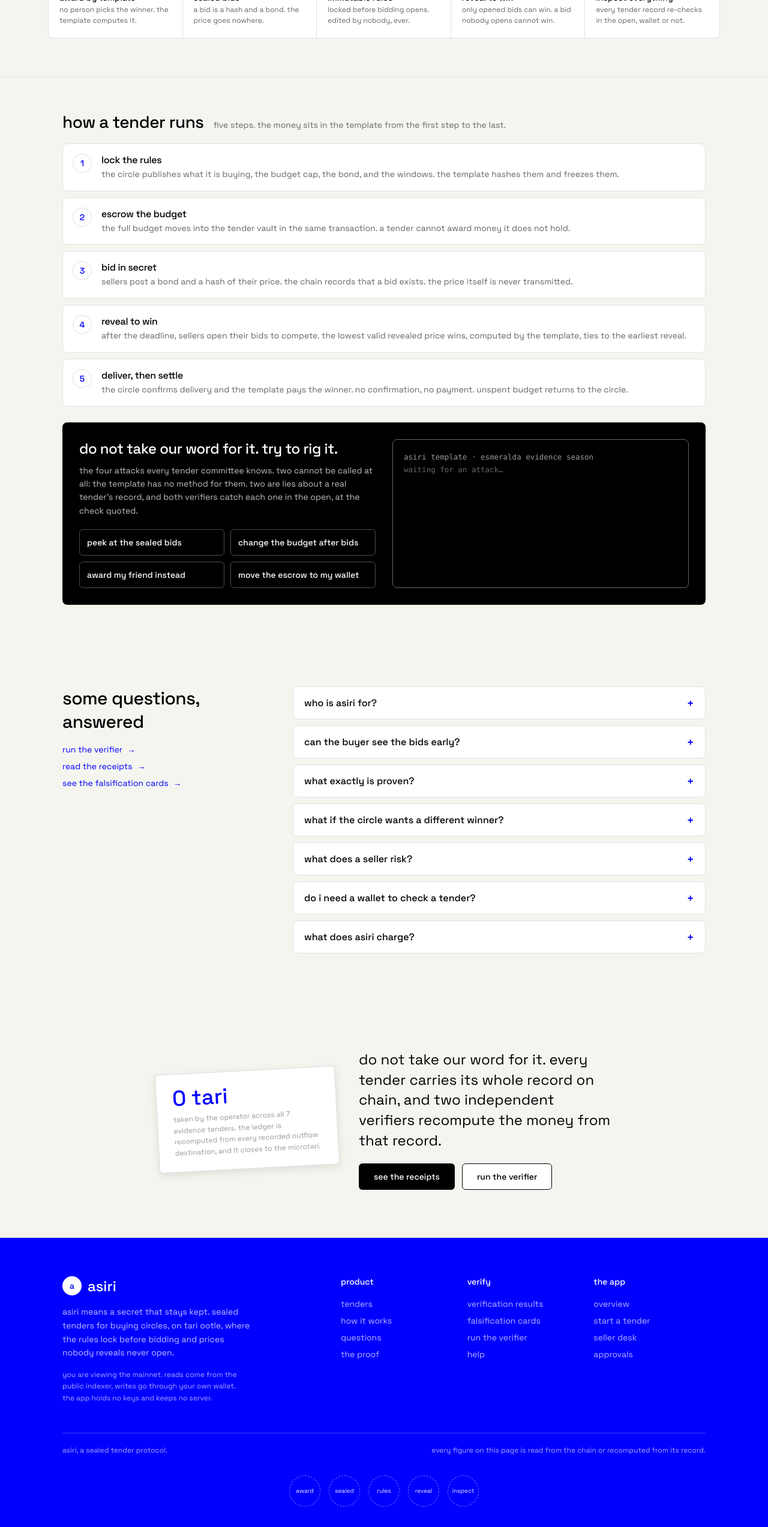
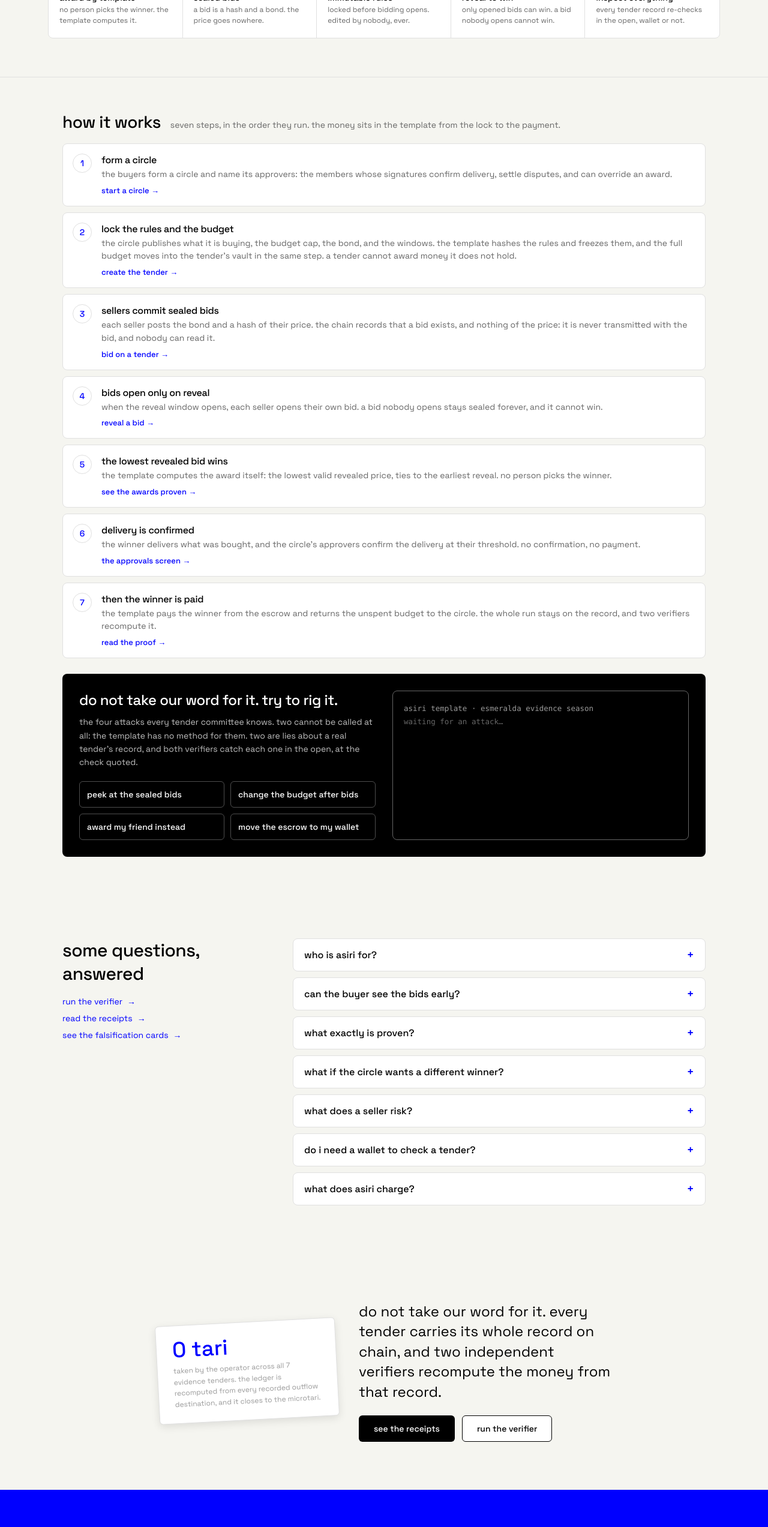
Before and after one commit to mnbgho/asiri, a website built with Vite: page app/index.html in a window 1280 px wide. Shown: the part 1460-4005 px from the top of the page at 60% size. Built offline with nearby package versions, Linux system fonts and the light colour scheme; no server answers.

Commit message:
App: navigation in the order a tender runs, with plain labels and purpose lines

```diff
--- a/app/src/backup.ts
+++ b/app/src/backup.ts
@@ -1,4 +1,4 @@
-// Backups of the seller desk's saved bids.
+// Backups of the bid and reveal screen's saved bids.
 //
 // A saved bid is the only copy of its salt anywhere: the
 // commitment on chain is a one-way hash, and neither the app,
--- a/app/src/inbox.ts
+++ b/app/src/inbox.ts
@@ -60,8 +60,8 @@ export function personalItems(args: {
       title: `${name(t)}: your bid is still sealed`,
       detail:
         t.revealDeadline !== null
-          ? `reveal it from the seller desk before the window closes, ${deadlineText(network, t.revealDeadline, epoch)}. a bid nobody reveals stays sealed, and its bond is forfeited.`
-          : "reveal it from the seller desk while the reveal window is open. a bid nobody reveals stays sealed, and its bond is forfeited.",
+          ? `reveal it from bid and reveal before the window closes, ${deadlineText(network, t.revealDeadline, epoch)}. a bid nobody reveals stays sealed, and its bond is forfeited.`
+          : "reveal it from bid and reveal while the reveal window is open. a bid nobody reveals stays sealed, and its bond is forfeited.",
       dest: "#/app/seller",
     });
   }
--- a/app/src/main.ts
+++ b/app/src/main.ts
@@ -85,16 +85,86 @@ function startDeadlineTimer(): void {
   deadlineTimer = setInterval(() => void tickDeadlines(), 60_000);
 }
 
-const SCREENS: Record<string, string> = {
-  overview: "overview",
+// The screens' titles, keyed by route. The tender and circle
+// routes are records: they are opened from a list or by
+// address, not from the sidebar, so they carry a title and a
+// purpose line but no nav entry of their own.
+const TITLES: Record<string, string> = {
+  overview: "circles and tenders",
   tender: "tender record",
-  circle: "circle",
-  create: "create tender",
-  seller: "seller desk",
+  circle: "circle record",
+  create: "start a circle or tender",
+  seller: "bid and reveal",
   approvals: "approvals",
-  verify: "verify",
+  verify: "verify a tender",
   results: "results",
   help: "help",
+};
+
+// The sidebar, in the order a tender actually runs: see the
+// circles and tenders, start one, bid on it, approve what it
+// needs, then read the proof, with the self-check and the
+// help behind the proof. Each entry carries one plain line
+// saying what the visitor does or finds there, so the
+// navigation alone decodes the product.
+const NAV: { key: string; label: string; helper: string }[] = [
+  {
+    key: "overview",
+    label: "circles and tenders",
+    helper: "every circle and tender this browser can see, with its live state",
+  },
+  {
+    key: "create",
+    label: "start a circle or tender",
+    helper: "form the buying group, then lock its tender's rules and budget",
+  },
+  {
+    key: "seller",
+    label: "bid and reveal",
+    helper: "sellers: commit a sealed bid, then open it in the reveal window",
+  },
+  {
+    key: "approvals",
+    label: "approvals",
+    helper: "what is waiting for your signature: overrides, deliveries, disputes",
+  },
+  {
+    key: "results",
+    label: "results",
+    helper: "the proof: finished tenders, checked by two verifiers, with receipts",
+  },
+  {
+    key: "verify",
+    label: "verify a tender",
+    helper: "re-run the checks on any tender yourself, live, no wallet needed",
+  },
+  {
+    key: "help",
+    label: "help",
+    helper: "the questions every new circle asks, answered plainly",
+  },
+];
+
+// One plain line at the top of every screen, saying what the
+// screen is for, so no screen needs guessing at.
+const PURPOSES: Record<string, string> = {
+  overview:
+    "every circle and tender this browser can see, each with its live state. open a tender to read its whole record and act on it.",
+  tender:
+    "one tender's whole record: its locked rules, its money, every bid and reveal, and the actions its state allows.",
+  circle:
+    "one buying circle: its approvers, its treasury, its tenders, and what the circle can do.",
+  create:
+    "form a buying circle first, then create a tender for it. the rules and the budget lock before bidding opens, and the budget is escrowed in the same step.",
+  seller:
+    "commit a sealed bid with its bond while bidding is open, then come back in the reveal window and open it. only opened bids can win, and a bid nobody opens stays sealed.",
+  approvals:
+    "everything waiting for your signature: override proposals, deliveries to confirm, disputes to settle, and what needs you as a seller or a winner.",
+  verify:
+    "check any tender yourself. the verifier recomputes every check from the public record, in your browser. no wallet needed.",
+  results:
+    "the proof: the finished season tenders, each checked by two verifiers, with its receipt, the money ledger, and the attacks the chain refused.",
+  help: "the questions a new circle asks in its first months, answered from how the product actually behaves.",
 };
 
 async function route(): Promise<void> {
@@ -151,9 +221,13 @@ async function route(): Promise<void> {
   side.append(seg);
 
   const nav = el("nav", "snav");
-  for (const key of Object.keys(SCREENS)) {
-    const b = el("button", key === screen ? "on" : undefined, SCREENS[key]);
-    b.addEventListener("click", () => go(`#/app/${key}`));
+  for (const item of NAV) {
+    const b = el("button", item.key === screen ? "on" : undefined);
+    b.append(
+      el("span", "nav-label", item.label),
+      el("span", "nav-help", item.helper),
+    );
+    b.addEventListener("click", () => go(`#/app/${item.key}`));
     nav.append(b);
   }
   side.append(nav);
@@ -267,13 +341,18 @@ async function route(): Promise<void> {
   // heading order never skips a level. (It rendered as an h2
   // with h3 boxes until the accessibility pass: same styles,
   // the stylesheet names both levels.)
-  head.append(el("h1", undefined, SCREENS[screen] ?? "overview"));
+  head.append(el("h1", undefined, TITLES[screen] ?? "circles and tenders"));
   head.append(el("span", "pill pill-tint", networkPill(app.indexer.cfg)));
   head.append(el("span", "spacer"));
   const newBtn = el("button", "btn btn-blue btn-sm", "new tender");
   newBtn.addEventListener("click", () => go("#/app/create"));
   head.append(newBtn);
   main.append(head);
+  // The screen's purpose, stated in one plain line under its
+  // title, so a first-time visitor never has to guess what
+  // the screen is for.
+  const purpose = PURPOSES[screen];
+  if (purpose) main.append(el("p", "screen-purpose", purpose));
   const content = el("div");
   main.append(content);
   frame.append(main);
@@ -303,11 +382,11 @@ async function route(): Promise<void> {
         break;
       case "tender":
         if (param) await renderTender(app, content, decodeURIComponent(param), go);
-        else content.append(el("div", "empty", "open a tender from the overview."));
+        else content.append(el("div", "empty", "open a tender from circles and tenders."));
         break;
       case "circle":
         if (param) await renderCircle(app, content, decodeURIComponent(param), go);
-        else content.append(el("div", "empty", "open a circle from the overview."));
+        else content.append(el("div", "empty", "open a circle from circles and tenders."));
         break;
       case "create":
         await renderCreate(app, content, go);
--- a/app/src/screens/approvals.ts
+++ b/app/src/screens/approvals.ts
@@ -256,7 +256,7 @@ export async function renderApprovals(
         "empty",
         me
           ? "nothing needs you as a seller or a winner on the circles and tenders this browser can see."
-          : "save your key above, or commit a bid from the seller desk, and this list gathers what needs you: reveals due, claims open, bonds back, refunds to collect.",
+          : "save your key above, or commit a bid from bid and reveal, and this list gathers what needs you: reveals due, claims open, bonds back, refunds to collect.",
       ),
     );
   } else {
--- a/app/src/screens/circle.ts
+++ b/app/src/screens/circle.ts
@@ -69,7 +69,7 @@ export async function renderCircle(
 
     const tenders = box("its tenders", `${c.tenders.length}`);
     if (!c.tenders.length)
-      tenders.body.append(el("div", "empty", "no tenders yet. create one from the create screen, then register it here."));
+      tenders.body.append(el("div", "empty", "no tenders yet. create one from start a circle or tender, then register it here."));
     for (const t of c.tenders) {
       const row = el("button", "trow");
       row.append(el("span", undefined, short(t)));
--- a/app/src/screens/help.ts
+++ b/app/src/screens/help.ts
@@ -51,7 +51,7 @@ const QUESTIONS: Qa[] = [
   {
     q: "i lost my salt. can it be recovered?",
     a: [
-      "no. a bid's salt exists only where you kept it: in this browser's saved bids, on paper if you wrote it down, or in a backup file you exported from the seller desk. the commitment on chain is a one-way hash, and nobody can work the salt back out of it: not the circle, not this app, and not the network. there is no recovery path. without the salt the bid can never be revealed, and its bond follows the never-reveal outcome above. export a backup from the seller desk before you need it.",
+      "no. a bid's salt exists only where you kept it: in this browser's saved bids, on paper if you wrote it down, or in a backup file you exported from bid and reveal. the commitment on chain is a one-way hash, and nobody can work the salt back out of it: not the circle, not this app, and not the network. there is no recovery path. without the salt the bid can never be revealed, and its bond follows the never-reveal outcome above. export a backup from bid and reveal before you need it.",
     ],
   },
   {
--- a/app/src/screens/landing.ts
+++ b/app/src/screens/landing.ts
@@ -1,7 +1,7 @@
 // The landing page, built to the approved design in
 // Section 15A of the build plan: a three part pill nav, the
 // hero with its seal, the live tender feed, the A-S-I-R-I
-// letter grid, the five steps with the try-to-rig-it panel,
+// letter grid, the seven steps with the try-to-rig-it panel,
 // the questions, the manifesto with its stat card, and the
 // blue footer. Every claim here stays inside what the chain
 // can prove, and every figure is read from the chain or
@@ -266,47 +266,77 @@ export async function renderLanding(
   letters.append(lgrid);
   root.append(letters);
 
-  // How a tender runs: the five steps, then the rig panel.
+  // How it works: the seven steps of a tender's run, in the
+  // order they happen, then the rig panel. Each step links to
+  // the screen where that step is done or proven, so the
+  // strip doubles as a map of the app.
   const how = el("section", "blk");
   how.id = "how";
   const hh = el("div", "blk-head");
   hh.append(
-    el("h2", undefined, "how a tender runs"),
-    el("p", undefined, "five steps. the money sits in the template from the first step to the last."),
+    el("h2", undefined, "how it works"),
+    el("p", undefined, "seven steps, in the order they run. the money sits in the template from the lock to the payment."),
   );
   how.append(hh);
   const steps = el("div", "lsteps");
-  const stepData: [string, string, string][] = [
+  const stepData: [string, string, string, string, string][] = [
     [
       "1",
-      "lock the rules",
-      "the circle publishes what it is buying, the budget cap, the bond, and the windows. the template hashes them and freezes them.",
+      "form a circle",
+      "the buyers form a circle and name its approvers: the members whose signatures confirm delivery, settle disputes, and can override an award.",
+      "start a circle",
+      "#/app/create",
     ],
     [
       "2",
-      "escrow the budget",
-      "the full budget moves into the tender vault in the same transaction. a tender cannot award money it does not hold.",
+      "lock the rules and the budget",
+      "the circle publishes what it is buying, the budget cap, the bond, and the windows. the template hashes the rules and freezes them, and the full budget moves into the tender's vault in the same step. a tender cannot award money it does not hold.",
+      "create the tender",
+      "#/app/create",
     ],
     [
       "3",
-      "bid in secret",
-      "sellers post a bond and a hash of their price. the chain records that a bid exists. the price itself is never transmitted.",
+      "sellers commit sealed bids",
+      "each seller posts the bond and a hash of their price. the chain records that a bid exists, and nothing of the price: it is never transmitted with the bid, and nobody can read it.",
+      "bid on a tender",
+      "#/app/seller",
     ],
     [
       "4",
-      "reveal to win",
-      "after the deadline, sellers open their bids to compete. the lowest valid revealed price wins, computed by the template, ties to the earliest reveal.",
+      "bids open only on reveal",
+      "when the reveal window opens, each seller opens their own bid. a bid nobody opens stays sealed forever, and it cannot win.",
+      "reveal a bid",
+      "#/app/seller",
     ],
     [
       "5",
-      "deliver, then settle",
-      "the circle confirms delivery and the template pays the winner. no confirmation, no payment. unspent budget returns to the circle.",
+      "the lowest revealed bid wins",
+      "the template computes the award itself: the lowest valid revealed price, ties to the earliest reveal. no person picks the winner.",
+      "see the awards proven",
+      "#/app/results",
+    ],
+    [
+      "6",
+      "delivery is confirmed",
+      "the winner delivers what was bought, and the circle's approvers confirm the delivery at their threshold. no confirmation, no payment.",
+      "the approvals screen",
+      "#/app/approvals",
+    ],
+    [
+      "7",
+      "then the winner is paid",
+      "the template pays the winner from the escrow and returns the unspent budget to the circle. the whole run stays on the record, and two verifiers recompute it.",
+      "read the proof",
+      "#/app/results",
     ],
   ];
-  for (const [n, title, text] of stepData) {
+  for (const [n, title, text, linkLabel, linkHash] of stepData) {
     const s = el("div", "lstep");
     const body = el("div");
     body.append(el("h3", undefined, title), el("p", undefined, text));
+    const a = el("a", "step-link", `${linkLabel} →`);
+    a.href = linkHash;
+    body.append(a);
     s.append(el("span", "n", n), body);
     steps.append(s);
   }
@@ -492,9 +522,9 @@ export async function renderLanding(
     [
       "the app",
       [
-        ["overview", "#/app/overview"],
-        ["start a tender", "#/app/create"],
-        ["seller desk", "#/app/seller"],
+        ["circles and tenders", "#/app/overview"],
+        ["start a circle or tender", "#/app/create"],
+        ["bid and reveal", "#/app/seller"],
         ["approvals", "#/app/approvals"],
       ],
     ],
--- a/app/src/screens/overview.ts
+++ b/app/src/screens/overview.ts
@@ -148,7 +148,7 @@ export async function renderOverview(
           "empty",
           app.network === "mainnet"
             ? "no public tenders are listed on mainnet yet. switch to the esmeralda testnet to see the live trial, or open a tender by address above."
-            : "no tenders found yet on this network. open one by address above, or create the first circle from the create screen.",
+            : "no tenders found yet on this network. open one by address above, or create the first circle from start a circle or tender.",
         ),
       );
       return circleStates;
--- a/app/src/screens/seller.ts
+++ b/app/src/screens/seller.ts
@@ -1,4 +1,4 @@
-// The seller desk: commit a sealed bid, then come back and
+// Bid and reveal: commit a sealed bid, then come back and
 // reveal it. The salt is generated here, shown once, and kept
 // only in this browser. Losing it forfeits the bond: the bid
 // can never be revealed without it.
--- a/app/src/screens/tender.ts
+++ b/app/src/screens/tender.ts
@@ -301,9 +301,9 @@ export async function renderTender(
     }
     if (!act.children.length) {
       if (t.state === "Open")
-        act.append(el("div", "empty", "bidding is open. sellers commit from the seller desk."));
+        act.append(el("div", "empty", "bidding is open. sellers commit their bids on the bid and reveal screen."));
       else if (t.state === "Reveal")
-        act.append(el("div", "empty", "reveals are open. sellers reveal from the seller desk."));
+        act.append(el("div", "empty", "reveals are open. sellers reveal on the bid and reveal screen."));
       else if (t.state === "Disputed")
         act.append(el("div", "empty", "this tender is disputed. the circle's approvers resolve it from the approvals screen, and the outcome settles here."));
       else if (t.state === "Settled" || t.state === "Expired")
--- a/app/src/style.css
+++ b/app/src/style.css
@@ -60,7 +60,7 @@ select:focus-visible, textarea:focus-visible {
 
 /* landing, to the approved design in Section 15A: three part
    pill nav, centred hero over the dot grid and glow, the seal,
-   the letter grid, the five steps, the rig panel, the two
+   the letter grid, the seven steps, the rig panel, the two
    column questions, the manifesto row with its tilted stat
    card, and the solid blue footer. */
 .lp-nav {
@@ -194,7 +194,7 @@ select:focus-visible, textarea:focus-visible {
 .lcell:hover { background: var(--blue); }
 .lcell:hover .L, .lcell:hover .cap, .lcell:hover .cap b { color: var(--white); }
 .lcell:hover .arr { opacity: 1; }
-/* the five steps */
+/* the seven steps */
 .lsteps { display: grid; gap: 10px; margin-top: 18px; }
 .lstep {
   display: flex; gap: 16px; align-items: flex-start; background: var(--white);
@@ -208,6 +208,11 @@ select:focus-visible, textarea:focus-visible {
 }
 .lstep h3 { font-size: 16px; }
 .lstep p { font-size: 14px; color: var(--mut1); line-height: 1.55; margin-top: 3px; }
+.lstep .step-link {
+  display: inline-block; margin-top: 7px; font-size: 13px; font-weight: 500;
+  color: var(--blue); text-decoration: none;
+}
+.lstep .step-link:hover { text-decoration: underline; }
 /* the rig panel */
 .riglab {
   margin-top: 26px; background: var(--void); border-radius: 8px;
@@ -320,8 +325,10 @@ footer.lp-foot { background: var(--blue); color: var(--white); }
 .snav button {
   border: 0; background: transparent; text-align: left; padding: 10px 12px;
   border-radius: 6px; font-size: 14px; color: var(--mut1);
-  display: flex; align-items: center; gap: 8px;
+  display: flex; flex-direction: column; align-items: flex-start; gap: 1px;
 }
+.snav .nav-label { font-weight: 500; }
+.snav .nav-help { font-size: 11.5px; line-height: 1.4; }
 .snav button:hover { color: var(--void); }
 .snav button.on { background: var(--white); color: var(--void); border: 1px solid var(--border); }
 .snav .cnt {
@@ -341,6 +348,10 @@ footer.lp-foot { background: var(--blue); color: var(--white); }
 .main-head { display: flex; align-items: center; gap: 14px; margin-bottom: 22px; }
 .main-head h1, .main-head h2 { font-size: 30px; }
 .main-head .spacer { flex: 1; }
+.screen-purpose {
+  font-size: 15px; color: var(--mut1); line-height: 1.55;
+  max-width: 760px; margin: -8px 0 22px;
+}
 
 /* content boxes */
 .box { background: var(--white); border: 1px solid var(--border); border-radius: 8px; margin-bottom: 14px; }
```
Also changed, not shown: app/test/accessibility.test.ts (+27 -0 lines), app/test/landing.test.ts (+24 -8 lines).
